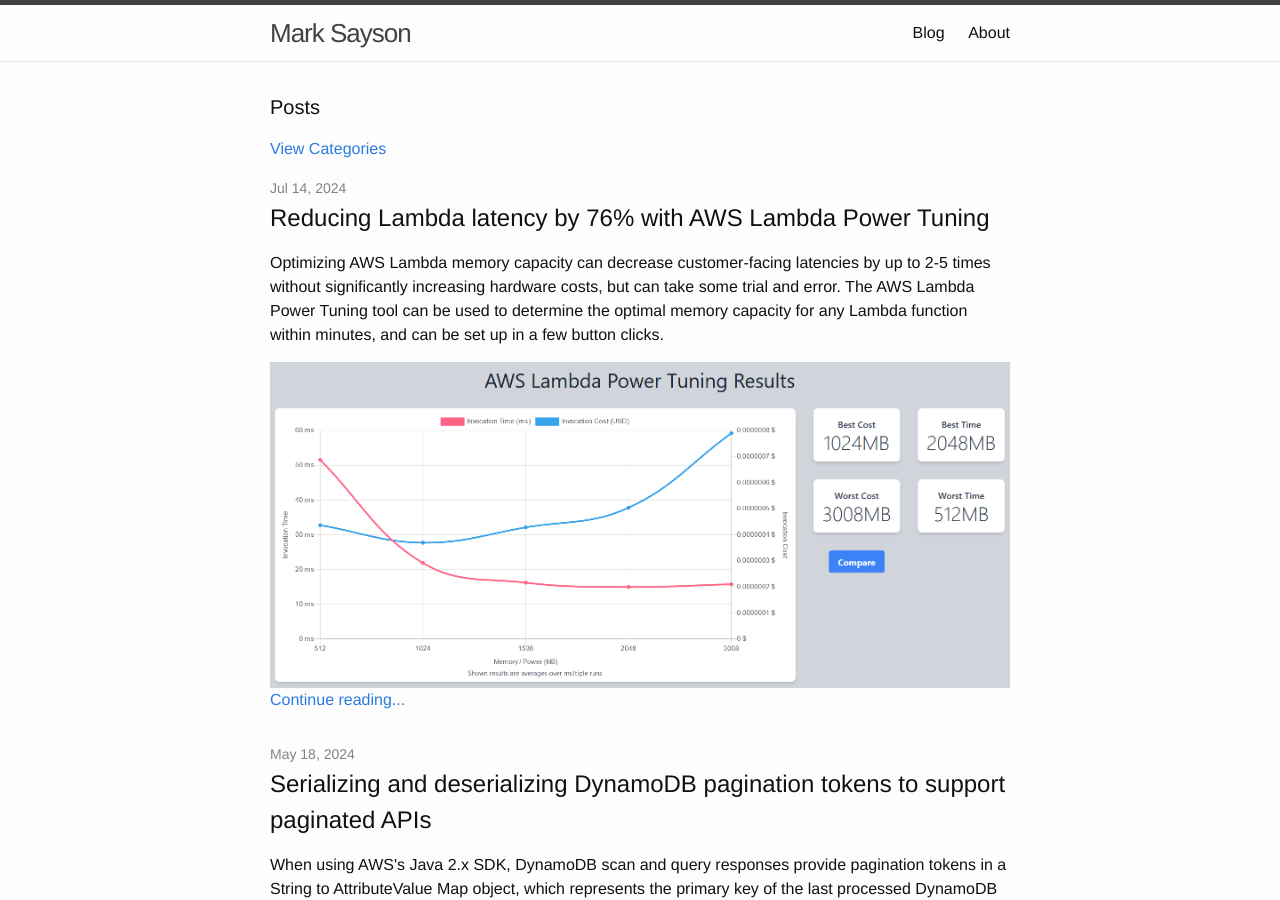
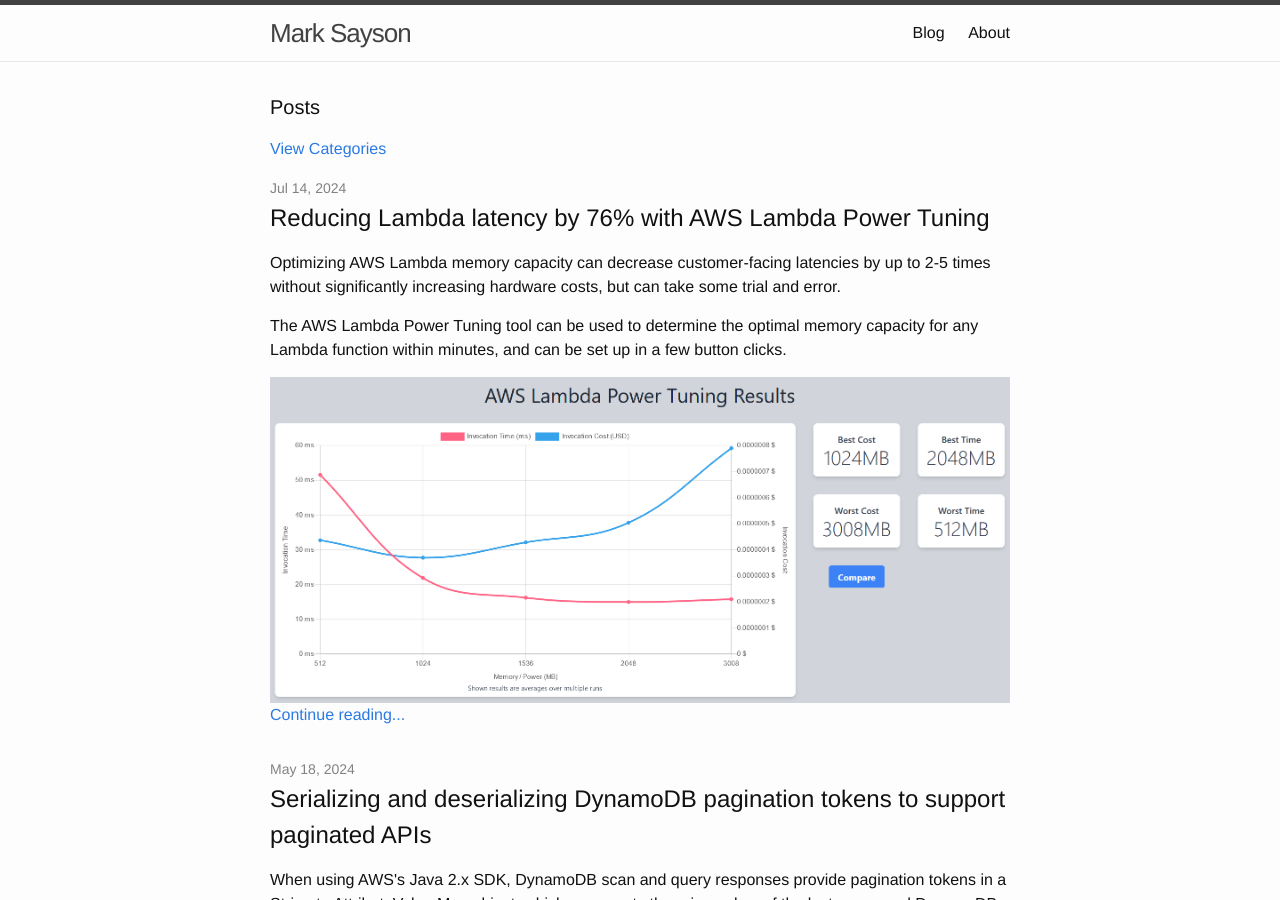
Before and after one commit to msayson/msayson.github.io, a Jekyll site: the page built from blog/index.html, in a window 1280 px wide and 900 px high. Built offline with Jekyll 4.4.1, drawn with Linux system fonts in a browser that asks for light colours; the list of posts is cut into pages by our own code.

```diff
--- a/_posts/2024-07-14-lambda-power-tuning.markdown
+++ b/_posts/2024-07-14-lambda-power-tuning.markdown
@@ -3,7 +3,7 @@ layout: post
 title: "Reducing Lambda latency by 76% with AWS Lambda Power Tuning"
 date: 2024-07-14 00:00:00 +0000
 categories: aws
-excerpt: "<p>Optimizing AWS Lambda memory capacity can decrease customer-facing latencies by up to 2-5 times without significantly increasing hardware costs, but can take some trial and error.  The AWS Lambda Power Tuning tool can be used to determine the optimal memory capacity for any Lambda function within minutes, and can be set up in a few button clicks.</p>"
+excerpt: "<p>Optimizing AWS Lambda memory capacity can decrease customer-facing latencies by up to 2-5 times without significantly increasing hardware costs, but can take some trial and error.</p><p>The AWS Lambda Power Tuning tool can be used to determine the optimal memory capacity for any Lambda function within minutes, and can be set up in a few button clicks.</p>"
 featuredImage: /images/20240714_AWSLambdaPowerTuningResults.png
 ---
 
```
